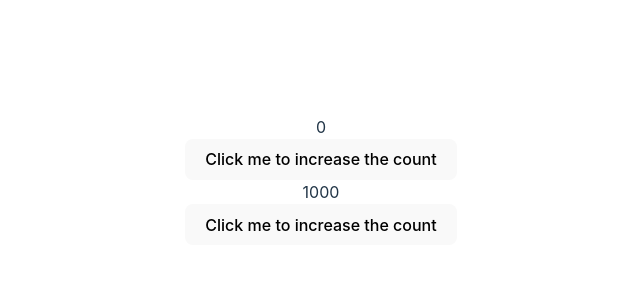
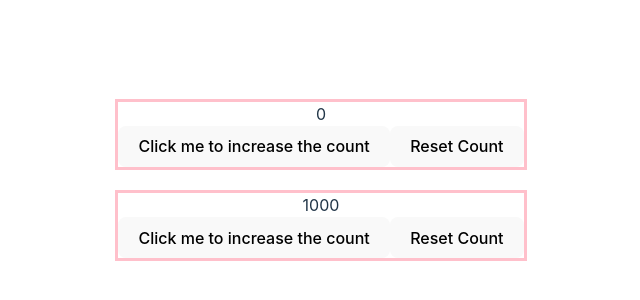
Before and after one commit to jared-at-devmountain/react-into-demo, a React (Vite) app: page / in a window 1280 px wide. Shown: the part 220-520 px from the top of the page, without its empty margins (319-959 px from the left). Built offline with nearby package versions, Linux system fonts and the light colour scheme.

Commit message:
adds reset button; adds styling

```diff
--- /dev/null
+++ b/src/components/Counter.css
@@ -0,0 +1,4 @@
+.counter {
+    border: 3px solid pink;
+    margin: 20px;
+}
--- a/src/components/Counter.jsx
+++ b/src/components/Counter.jsx
@@ -1,4 +1,5 @@
 import { useState } from 'react'
+import './Counter.css'
 
 export default function Counter(props) {
     const [count, setCount] = useState(props.initialValue)
@@ -7,8 +8,12 @@ export default function Counter(props) {
       setCount(count + 1)
     }
 
+    function resetCount() {
+        setCount(props.initialValue)
+    }
+
     return (
-      <>
+      <div className="counter">
         <div>{count}</div>
         <button
           type="button"
@@ -16,6 +21,12 @@ export default function Counter(props) {
         >
           Click me to increase the count
         </button>
-      </>
+        <button
+            type="button"
+            onClick={resetCount}
+        >
+            Reset Count
+        </button>
+      </div>
     )
 }
```
